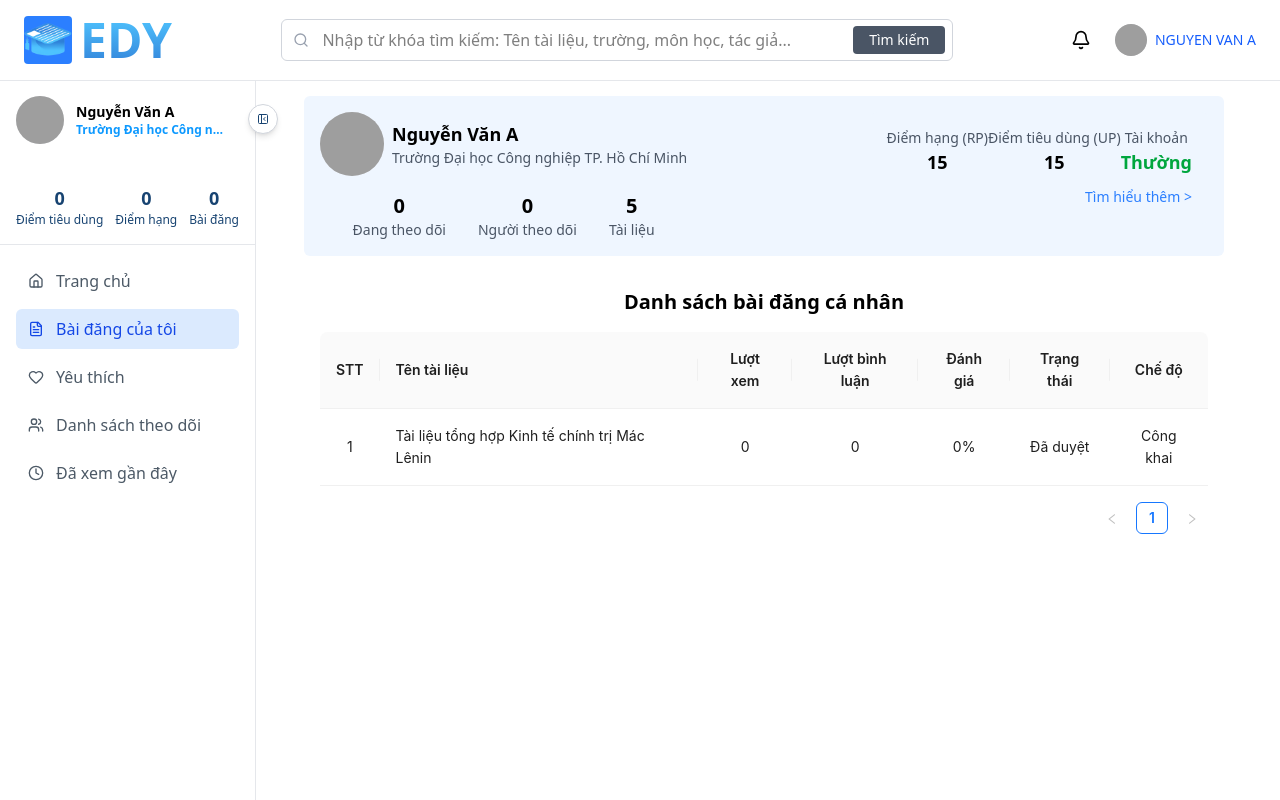
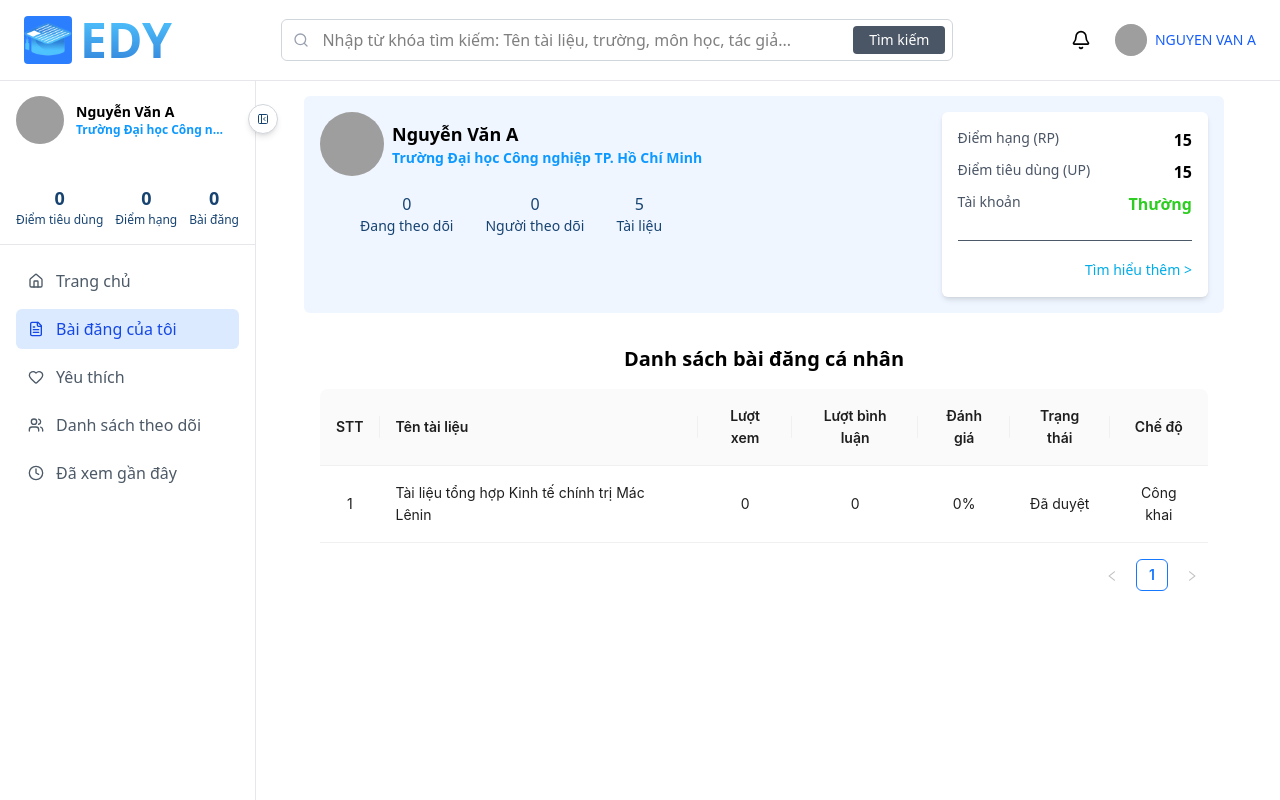
Before and after one commit to ldp2003/Edy_FE, a React (Vite) app: page /personal-posts in a window 1280 px wide. Built offline with nearby package versions, Linux system fonts and the light colour scheme; grey boxes are pictures that could not be loaded.

Commit message:
refactor: Update styling and structure of PostsPointBox and UserInfoHeader components

```diff
--- a/src/components/common/point/PostsPointBox.tsx
+++ b/src/components/common/point/PostsPointBox.tsx
@@ -12,23 +12,26 @@ const PostsPointBox: React.FC<PostsPointBoxProps> = ({
   accountType,
 }) => {
   return (
-    <div className="p-4 bg-blue-50 rounded-md">
-      <div className="flex justify-between items-center">
-        <div>
+    <div className="p-4 bg-white w-[30%] rounded-md text-left shadow-md ">
+      <div className="flex flex-col justify-between text-left gap-2">
+        <div className="flex flex-row justify-between">
           <p className="text-sm text-gray-600">Điểm hạng (RP)</p>
-          <p className="text-lg font-bold">{rankPoints}</p>
+          <p className="text-base font-bold">{rankPoints}</p>
         </div>
-        <div>
+        <div className="flex flex-row justify-between">
           <p className="text-sm text-gray-600">Điểm tiêu dùng (UP)</p>
-          <p className="text-lg font-bold">{usagePoints}</p>
+          <p className="text-base font-bold">{usagePoints}</p>
         </div>
-        <div>
+        <div className="flex flex-row justify-between">
           <p className="text-sm text-gray-600">Tài khoản</p>
-          <p className="text-lg font-bold text-green-600">{accountType}</p>
+          <p className="text-base font-bold text-[#2DCD21]">{accountType}</p>
         </div>
       </div>
-      <div className="text-right mt-2">
-        <a href="#" className="text-blue-500 text-sm">
+      <div
+        className="text-right mt-6 border-t-[0.5px] pt-4"
+        style={{ borderColor: "var(--secondary-text-color)" }}
+      >
+        <a href="#" className=" text-sm" style={{ color: "var(--link-color)" }}>
           Tìm hiểu thêm &gt;
         </a>
       </div>
--- a/src/components/user/personalPosts/UserInfoHeader.tsx
+++ b/src/components/user/personalPosts/UserInfoHeader.tsx
@@ -15,24 +15,30 @@ const UserInfoHeader: React.FC = () => {
           </div>
           <div className="text-left">
             <h3 className="text-lg font-bold">Nguyễn Văn A</h3>
-            <p className="text-sm text-gray-600">
+            <p
+              className="text-sm font-bold"
+              style={{ color: "var(--primary-color)" }}
+            >
               Trường Đại học Công nghiệp TP. Hồ Chí Minh
             </p>
           </div>
         </div>
 
-        <div className="flex gap-8">
+        <div
+          className="flex gap-8"
+          style={{ color: "var(--primary-text-color)" }}
+        >
           <div className="text-center">
-            <div className="text-xl font-bold">0</div>
-            <div className="text-sm text-gray-600">Đang theo dõi</div>
+            <div className="">0</div>
+            <div className="text-sm">Đang theo dõi</div>
           </div>
           <div className="text-center">
-            <div className="text-xl font-bold">0</div>
-            <div className="text-sm text-gray-600">Người theo dõi</div>
+            <div className="">0</div>
+            <div className="text-sm">Người theo dõi</div>
           </div>
           <div className="text-center">
-            <div className="text-xl font-bold">5</div>
-            <div className="text-sm text-gray-600">Tài liệu</div>
+            <div className="">5</div>
+            <div className="text-sm">Tài liệu</div>
           </div>
         </div>
       </div>
--- a/src/index.css
+++ b/src/index.css
@@ -1,10 +1,10 @@
 @import "tailwindcss";
 
 :root {
-  --primary-color: #0D99FF;
-  --secondary-color: #3586DB;
+  --primary-color: #0d99ff;
+  --secondary-color: #3586db;
   --primary-text-color: #174371;
-  --secondary-text-color: #4C5966;
-  --card-background-color: #EFF2F3;
-
+  --secondary-text-color: #4c5966;
+  --link-color: #00ace8;
+  --card-background-color: #eff2f3;
 }
```
